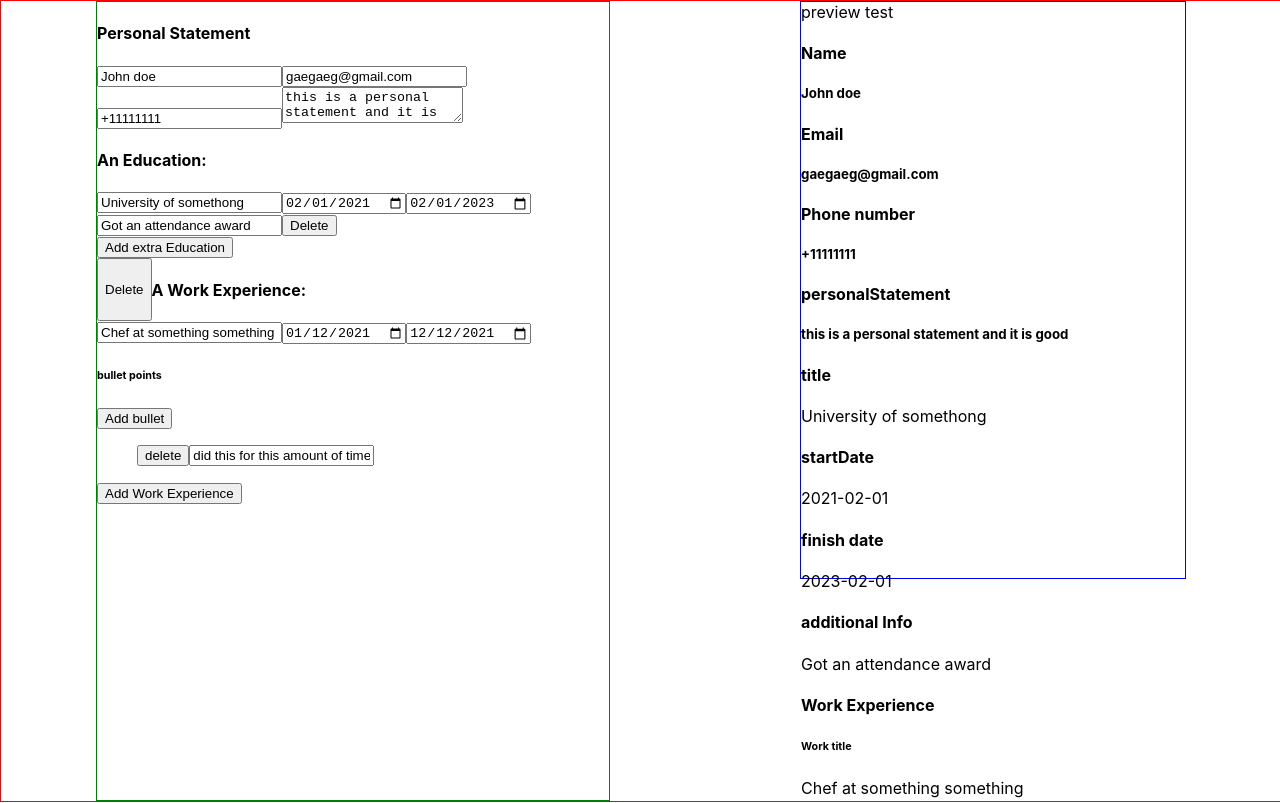
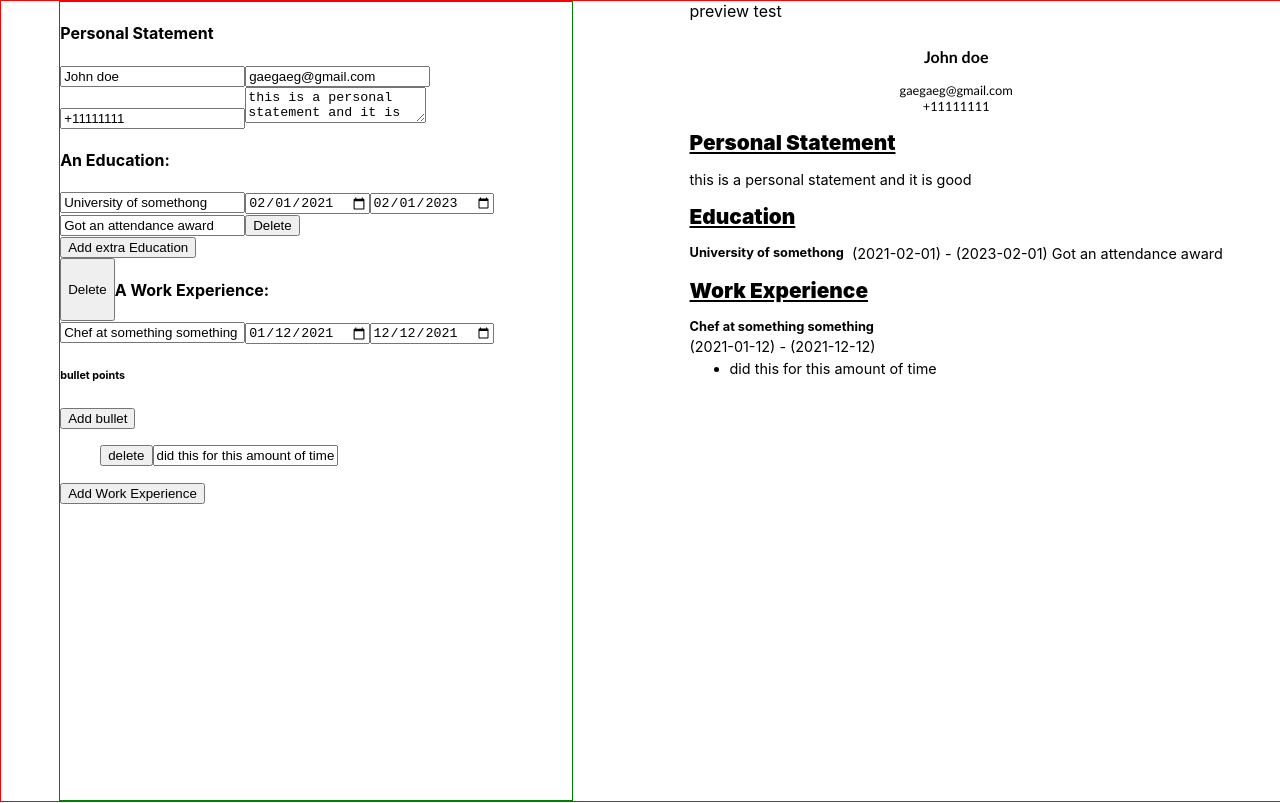
Before and after one commit to aleBranching/CV-project-2, a React (Create React App) app: page / in a window 1280 px wide. Shown: the top 803 px of the page. Built offline with nearby package versions, Linux system fonts and the light colour scheme.

Commit message:
working project without PDF download link

```diff
--- a/package.json
+++ b/package.json
@@ -3,10 +3,12 @@
   "version": "0.1.0",
   "private": true,
   "dependencies": {
+    "@react-pdf/renderer": "^3.1.6",
     "@testing-library/jest-dom": "^5.16.5",
     "@testing-library/react": "^13.4.0",
     "@testing-library/user-event": "^13.5.0",
     "immer": "^9.0.19",
+    "jspdf": "^2.5.1",
     "react": "^18.2.0",
     "react-dom": "^18.2.0",
     "react-scripts": "5.0.1",
--- a/src/components/Preview/Education.js
+++ b/src/components/Preview/Education.js
@@ -7,18 +7,21 @@ export default function Education() {
   return (
     // details is an array so need to map this instead
     <>
+      <div className="heading">Education</div>
       {details.map((detail) => {
         return (
-          <React.Fragment key={detail.key}>
-            <h4> title</h4>
-            <p>{detail.educationTitle}</p>
-            <h4> startDate</h4>
-            <p>{detail.startDate}</p>
-            <h4> finish date</h4>
-            <p>{detail.finishDate}</p>
-            <h4> additional Info</h4>
-            <p>{detail.additionalInfo}</p>
-          </React.Fragment>
+          <div key={detail.key} className="anEducation">
+            <div className="heavySubWeight">{detail.educationTitle}</div>
+            <span>&nbsp;&nbsp;</span>
+            <div>({detail.startDate})</div>
+            <span>&nbsp;</span>
+            {"  - "}
+            <span>&nbsp;</span>
+            <div>({detail.finishDate})</div>
+            <span>&nbsp;</span>
+
+            <div>{detail.additionalInfo}</div>
+          </div>
         );
       })}
     </>
--- a/src/components/Preview/PersonalDetails.js
+++ b/src/components/Preview/PersonalDetails.js
@@ -5,16 +5,16 @@ export default function PersonalDetails() {
 
   return (
     <>
-      <h4>Name</h4>
-      <h5>{details.name}</h5>
-      <h4>Email</h4>
-      <h5>{details.email}</h5>
+      <div className="basicInfo">
+        <div className="name">{details.name}</div>
 
-      <h4>Phone number</h4>
-      <h5>{details.phoneNumber}</h5>
+        <div className="email">{details.email}</div>
 
-      <h4>personalStatement</h4>
-      <h5>{details.personalStatement}</h5>
+        <div className="phone">{details.phoneNumber}</div>
+      </div>
+
+      <div className="heading">Personal Statement</div>
+      <div className="personalStatement">{details.personalStatement}</div>
     </>
   );
 }
--- a/src/components/Preview/Preview.css
+++ b/src/components/Preview/Preview.css
@@ -1,6 +1,60 @@
-.Preview {
+/* .Preview {
   border: 1px solid blue;
-  --width: 30vw;
+  --width: 700px;
   width: var(--width);
   height: calc(var(--width) * 1.5);
+  font-size: 1rem;
+  font-family: calibri;
+  padding-left: 0.8rem;
+  box-sizing: border-box;
+} */
+
+.basicInfo {
+  display: flex;
+  flex-direction: column;
+  align-items: center;
+  font-family: calibri;
+  margin-top: 1.6rem;
+  margin-bottom: 0.5rem;
 }
+.basicInfo .name {
+  font-weight: 700;
+  margin-bottom: 1rem;
+}
+
+.basicInfo :not(.name) {
+  font-size: 0.8rem;
+}
+
+.heading {
+  text-decoration: underline;
+  font-weight: 900;
+  margin-top: 1rem;
+  margin-bottom: 1rem;
+  font-size: 1.3rem;
+}
+.personalStatement {
+  margin-top: 0.5rem;
+  font-size: 0.9rem;
+}
+
+.anEducation {
+  display: flex;
+  /* font-size: 0.8rem; */
+  /* flex-grow: 0; */
+  margin-bottom: 0.8rem;
+  font-size: 0.9rem;
+}
+
+.heavySubWeight {
+  font-weight: 700;
+  font-size: 0.8rem;
+}
+
+.workExperience {
+  font-size: 0.9rem;
+}
+
+.bulletPoints {
+  margin-top: 0.2rem;
+}
--- a/src/components/Preview/WorkExperience.js
+++ b/src/components/Preview/WorkExperience.js
@@ -5,20 +5,23 @@ export default function WorkExperience() {
   let data = useWorkDataContext();
 
   return (
-    <>
-      <h4>Work Experience </h4>
+    <div className="workExperience">
+      <div className="heading">Work Experience </div>
 
       {data.map((anElement) => {
         return (
           <React.Fragment key={anElement.key}>
-            <h6> Work title</h6>
-            <p>{anElement.workTitle}</p>
-            <h6> Start Date</h6>
-            <p>{anElement.startDate}</p>
-            <h6> Finish Date</h6>
-            <p>{anElement.finishDate}</p>
+            <div className="heavySubWeight">{anElement.workTitle}</div>
 
-            <ul>
+            <div style={{ display: "flex", margin: "0.3rem 0 0.3rem 0" }}>
+              <div>({anElement.startDate})</div>
+              <span>&nbsp;</span>
+              <div>-</div>
+              <span>&nbsp;</span>
+              <div>({anElement.finishDate})</div>
+            </div>
+
+            <ul className="bulletPoints">
               {anElement.bulletPoint.map((aBullet) => {
                 return <li key={aBullet.key}>{aBullet.bullet}</li>;
               })}
@@ -26,6 +29,6 @@ export default function WorkExperience() {
           </React.Fragment>
         );
       })}
-    </>
+    </div>
   );
 }
```
Also changed, not shown: 1 other file (tests, documents, lock files or other folders).
